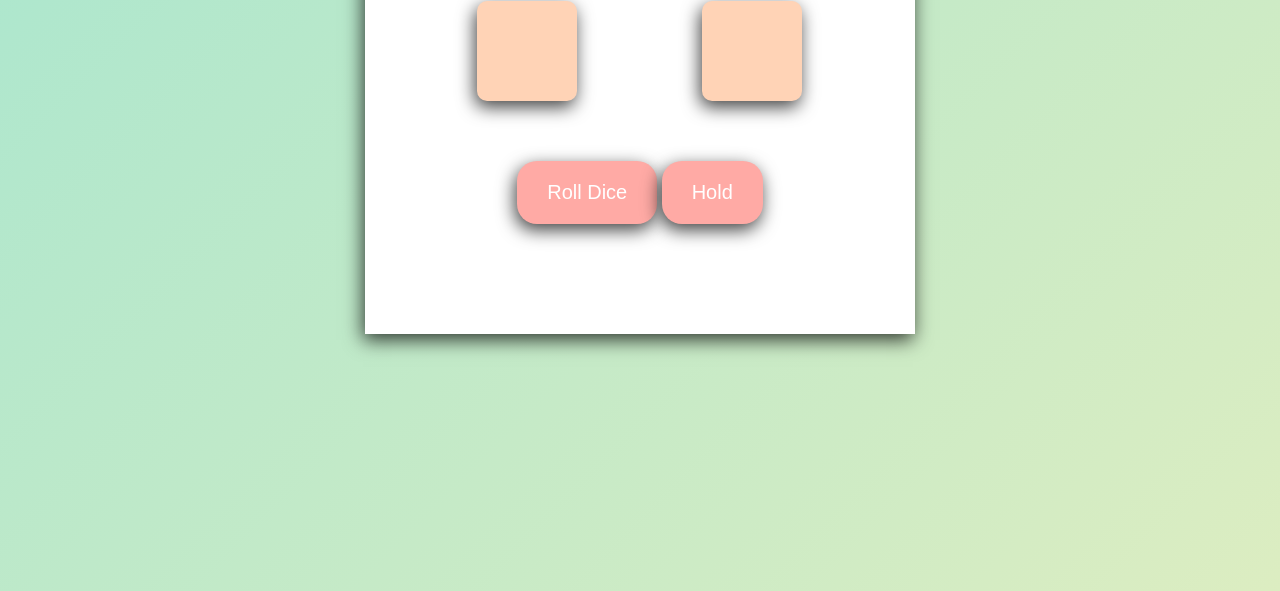
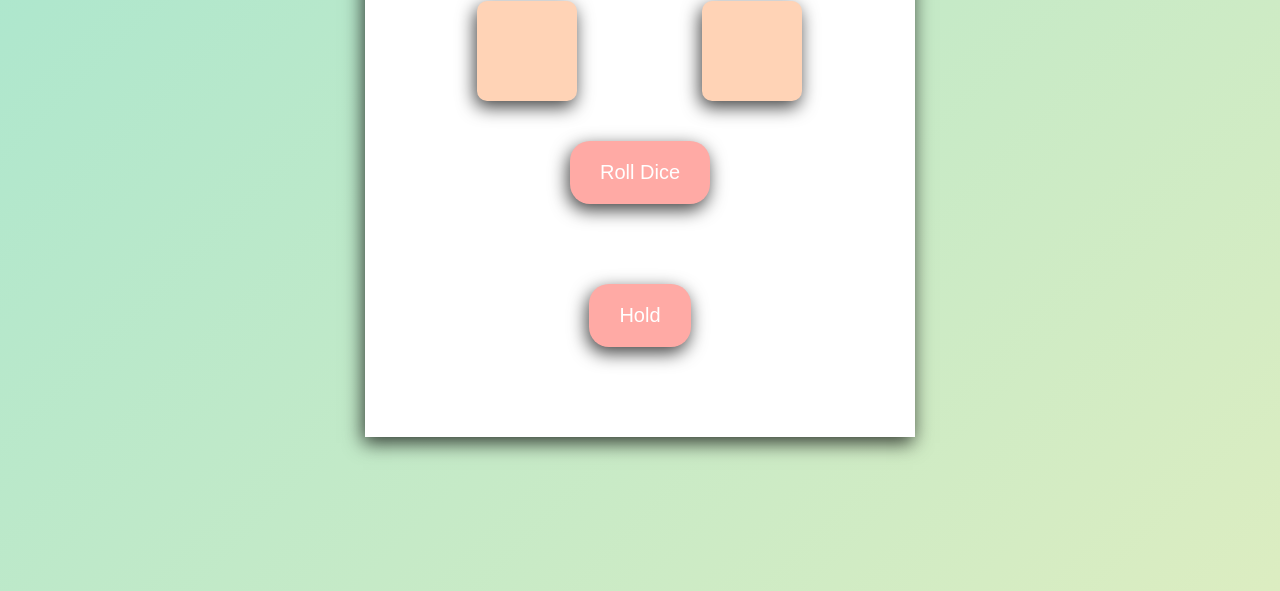
Before and after one commit to yousefalabadsa/Dice_Game, a plain HTML site: page index.html in a window 1280 px wide. Shown: the part 259-850 px from the top of the page. Drawn offline with Linux system fonts and the light colour scheme.

Commit message:
Update style.css

```diff
--- a/style.css
+++ b/style.css
@@ -49,7 +49,7 @@ button {
   color: #fff;
   padding: 20px 30px;
   font-size: 20px;
-  margin: 60px auto;
+  margin: 40px 150px;
   border: none;
   border-radius: 20px;
   cursor: pointer;
```
